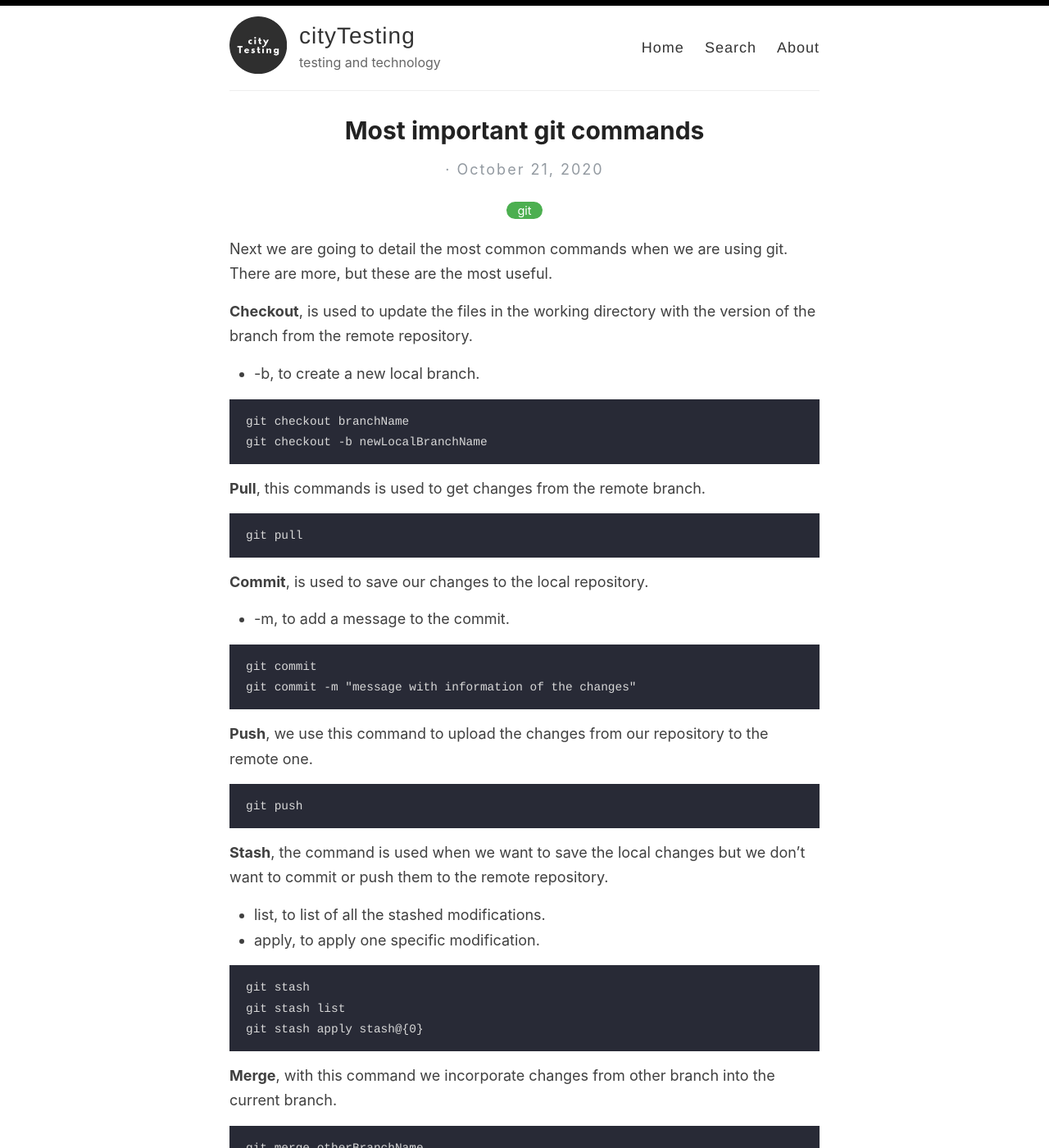
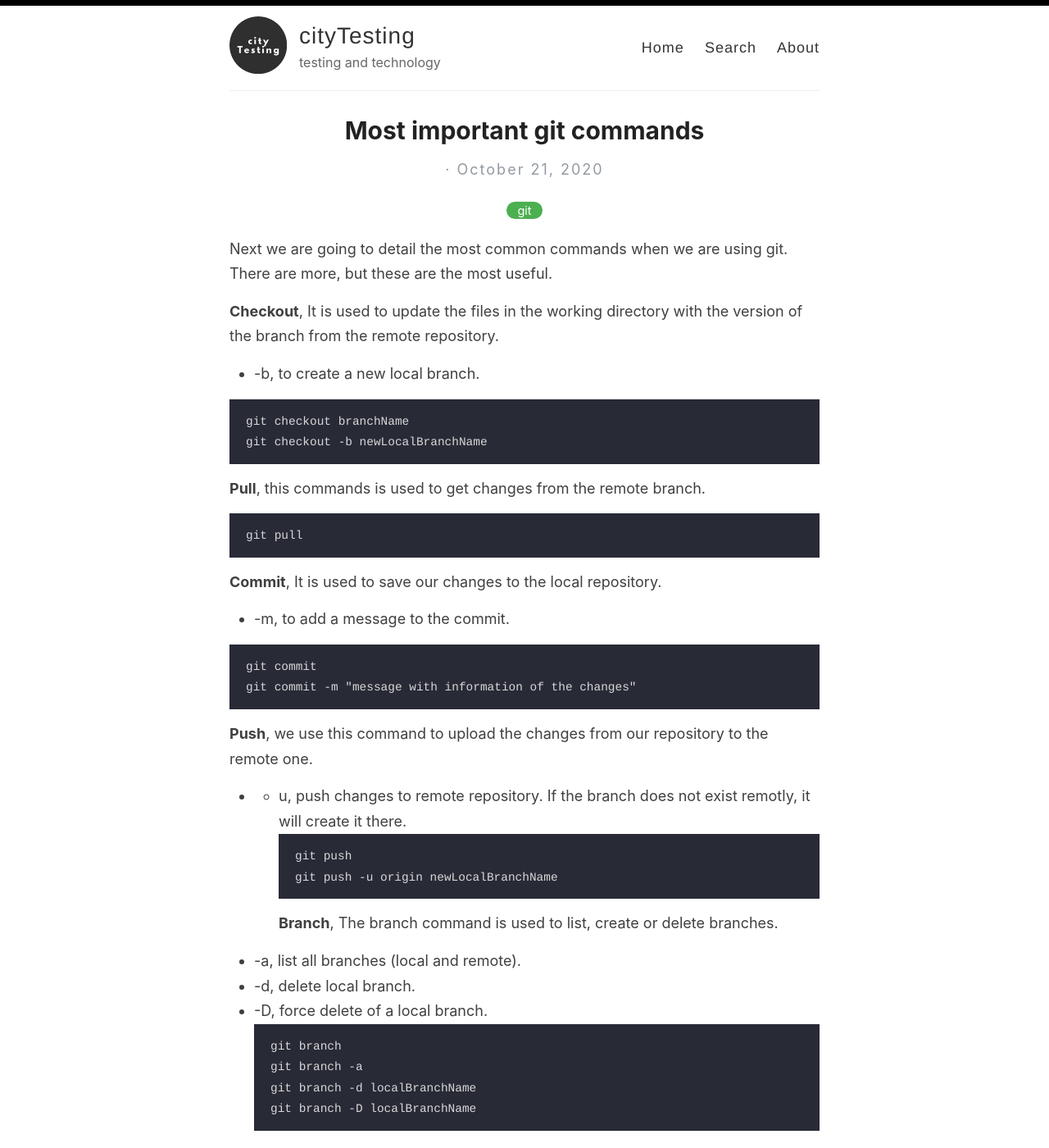
Before and after one commit to cityTesting/citytesting.github.io, a Jekyll site: the page built from _posts/2020-10-21-most-important-git-commands.md, in a window 1280 px wide and 1400 px high. Shown: the whole window at 82% size. Built offline with Jekyll 4.4.1, drawn with Linux system fonts in a browser that asks for light colours.

Commit message:
Update 2020-10-21-most-important-git-commands.md

````diff
--- a/_posts/2020-10-21-most-important-git-commands.md
+++ b/_posts/2020-10-21-most-important-git-commands.md
@@ -5,7 +5,7 @@ categories: [git]
 ---
 Next we are going to detail the most common commands when we are using git. There are more, but these are the most useful.
 
-**Checkout**, is used to update the files in the working directory with the version of the branch from the remote repository.
+**Checkout**, It is used to update the files in the working directory with the version of the branch from the remote repository.
 * -b, to create a new local branch.
 
 ```
@@ -17,7 +17,7 @@ git checkout -b newLocalBranchName
 ```
 git pull
 ```
-**Commit**, is used to save our changes to the local repository.
+**Commit**, It is used to save our changes to the local repository.
 * -m, to add a message to the commit.
 
 ```
@@ -25,9 +25,22 @@ git commit
 git commit -m "message with information of the changes"
 ```
 **Push**, we use this command to upload the changes from our repository to the remote one.
+* - u, push changes to remote repository. If the branch does not exist remotly, it will create it there.
 ```
 git push
+git push -u origin newLocalBranchName
 ```
+**Branch**, The branch command is used to list, create or delete branches.
+* -a, list all branches (local and remote).
+* -d, delete local branch.
+* -D, force delete of a local branch.
+```
+git branch
+git branch -a
+git branch -d localBranchName
+git branch -D localBranchName
+```
+
 **Stash**, the command is used when we want to save the local changes but we don't want to commit or push them to the remote repository.
 * list, to list of all the stashed modifications.
 * apply, to apply one specific modification.
````
